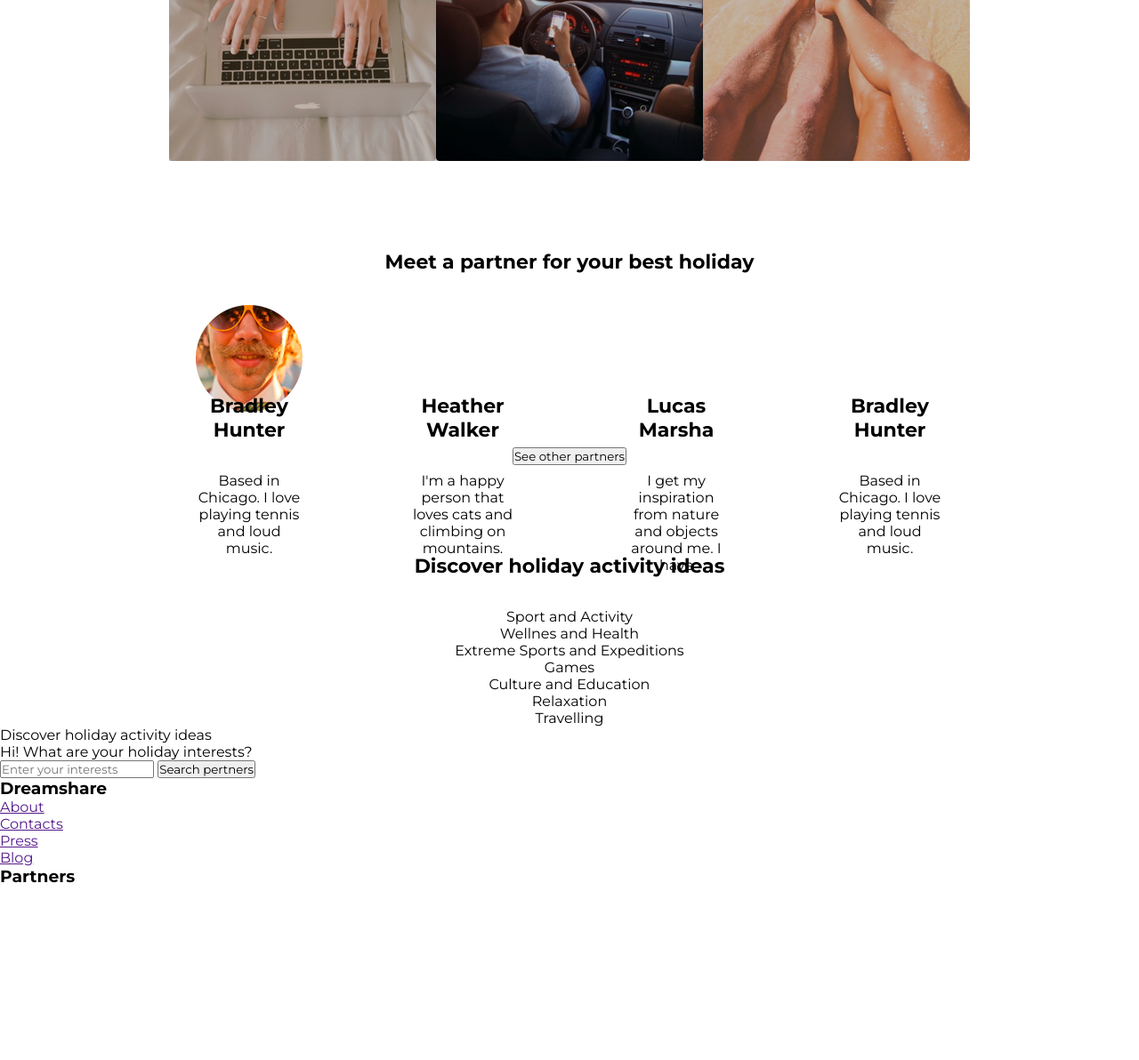
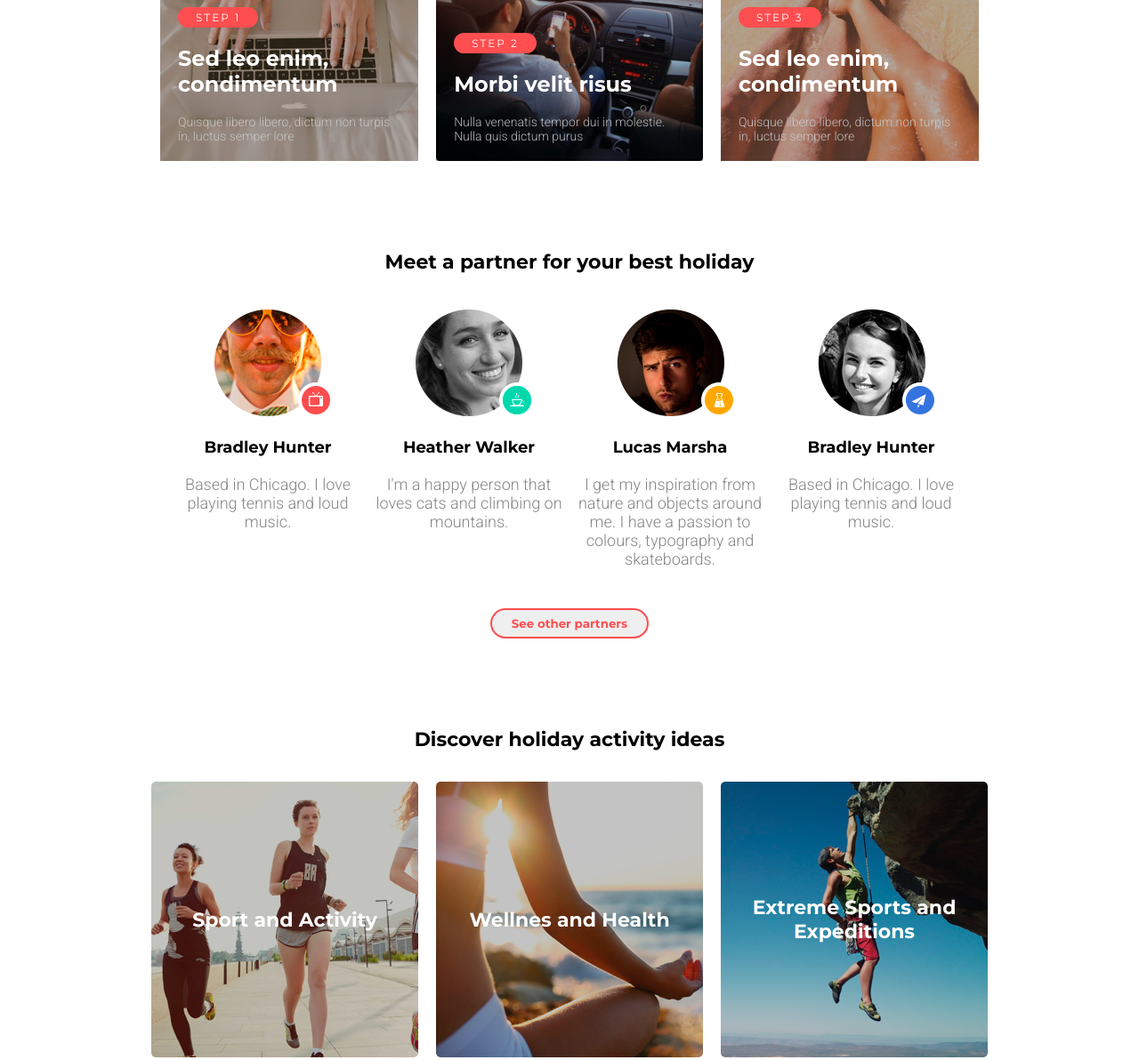
Before and after one commit to Tim-ru/bamMethodology, a plain HTML site: page index.html in a window 1280 px wide. Shown: the part 1080-2272 px from the top of the page at 89% size. Before the commit the page ends 2096 px from the top, so only its background shows below. Drawn offline with Linux system fonts and the light colour scheme.

Commit message:
added all style

```diff
--- a/css/style.css
+++ b/css/style.css
@@ -5,8 +5,12 @@
     font-family: 'Montserrat', sans-serif;
 }
 
+a,  a:visited {
+    text-decoration: none;
+}
+
 section {
-    max-width: 1200px;
+    max-width: 940px;
     margin: 0 auto;
     text-align: center;
 }
@@ -58,20 +62,11 @@ section {
     height: 100%;
 }
 
-.main__title {
-
-
-}
-
 .main__title-text {
     font-size: 52px;
     max-width: 600px;
     line-height: 60px;
     text-transform: uppercase;
-}
-
-.main__subtitle {
-
 }
 
 .main__subtitle-text {
@@ -83,7 +78,7 @@ section {
 
 .main__intro-button {
     font-size: 14px;
-    padding: 14px 22px;
+    padding: 10px 22px;
     border-radius: 24px;
     border: none;
     letter-spacing: 1px;
@@ -92,7 +87,7 @@ section {
     color: #fff;
 }
 
-.how-it-works__title, .partners__title, .activities__title  {
+.how-it-works__title, .partners__title, .activities__title, .form__title  {
     font-size: 22px;
     font-weight: bold;
     width: 100%;
@@ -106,47 +101,273 @@ section {
 }
 
 .how-it-works__step {
-    width: 300px;
     height: 400px;
     background-size: cover;
     color: #fff;
-}
-.how-it-works__step-number {
-    font-weight: bold;
-    font-size: 22px;
+    margin: 0 10px;
 }
 
-.shadow {
-    background-color:rgba(0, 0, 0, 0.245);
-    height: 100%;
+.how-it-works__step-wrapper {
+    height: 400px;
+    display: flex;
+    flex-direction: column;
+    justify-content: flex-end;
+    align-items: flex-start;
+    text-align: left;
+    padding: 20px;
+    background: rgba(0,0,0,0.3);
+}
+
+.how-it-works__step-number {
+    text-align: left;
+    text-transform: uppercase;
+    font-size: 12px;
+    letter-spacing: 2px;
+    background-color: rgb(255, 78, 80);
+    padding: 4px 20px;
+    border-radius: 20px;
+    font-weight: normal;
+    margin-bottom: 20px;
+}
+
+.how-it-works__step-title {
+    margin-bottom: 20px;
+    font-weight: bold;
+    font-size: 24px;
+}
+
+.how-it-works__step-subtitle {
+    font-weight: 300;
+    font-family: 'Roboto', sans-serif;
+    color: rgba(204, 204, 204, 0.905);
+    font-size: 14px;
 }
 
 .how-it-works__step:nth-child(1) {
     background:no-repeat center / contain url(../src/step1Bg.png);
+    background-size: cover;
 }
 
 .how-it-works__step:nth-child(2) {
     background:no-repeat center / contain url(../src/step2Bg.png);
+    background-size: cover;
 }
 
 .how-it-works__step:nth-child(3) {
     background:no-repeat center / contain url(../src/step3Bg.png);
+    background-size: cover;
 }
 
 .partners__items {
     display: flex;
     justify-content: center;
-    align-items: center;
     margin: 35px 0 40px;
 }
 
 .partners__item {
-    width: 120px;
-    height: 120px;
+    width: 226px;
     background-size: cover;
-    margin: 0 60px;
+    padding: 5px;
 }
 
-.partners__item:nth-child(1) {
-    background:no-repeat center / contain url(../src/partner1.png);
+.partners__image-container {
+    margin-bottom: 20px;
+    position: relative;
 }
+
+.partners__image-container::after {
+    position: absolute;
+    top: 82%;
+    left: 75%;
+    transform: translate(-50%,-50%);
+    content: '';
+    width: 40px;
+    height: 40px;
+}
+
+.partner1::after {
+    background-image: url('../src/partnerIcon1.png');
+}
+
+.partner2::after {
+    background-image: url('../src/partnerIcon2.png');
+}
+
+.partner3::after {
+    background-image: url('../src/partnerIcon3.png');
+}
+
+.partner4::after {
+    background-image: url('../src/partnerIcon4.png');
+}
+
+.partners__name {
+    font-size: 18px;
+    font-weight: bold;
+    margin-bottom: 20px;
+}
+
+.partners__subtitle {
+    font-size: 18px;
+    font-weight: 300;
+    font-family: 'Roboto', sans-serif;
+    color: rgba(133, 133, 133);
+}
+
+.partners__button {
+    border: 2px solid rgb(255, 78, 80);
+    border-radius: 30px;
+    padding: 7px 22px;
+    border-radius: 24px;
+    font-weight: bold;
+    color: rgb(255, 78, 80);
+}
+
+.activities__collage {
+    color: #fff;
+    display: flex;
+    flex-direction: column;
+}
+
+.activities__row {
+    display: flex;
+    justify-content: space-between;
+    height: 310px;
+    width: 100%;
+    margin-bottom: 20px;
+}
+
+.activities__card {
+    width: 100%;
+    border-radius: 5px;
+    display: flex;
+    justify-content: center;
+    align-items: center;
+    font-size: 22px;
+    font-weight: bold;
+}
+
+.card1 {
+    background: no-repeat center / contain url('../src/card1.png') ;
+    background-size: cover;
+    margin-right: 20px;
+}
+
+.card2 {
+    background: no-repeat center / contain url('../src/card2.png') ;
+    background-size: cover;
+    margin-right: 20px;
+}
+
+.card3 {
+    background: no-repeat center / contain url('../src/card3.png') ;
+    background-size: cover;
+}
+
+.card4 {
+    background: no-repeat center / contain url('../src/card4.png') ;
+    background-size: cover;
+    width: 300px;
+    margin-right: 20px;
+}
+
+.card5 {
+    background: no-repeat center / contain url('../src/card5.png') ;
+    background-size: cover;
+    flex: 2;
+}
+
+.card6 {
+    background: no-repeat center / contain url('../src/card6.png') ;
+    background-size: cover;
+    flex: 2;
+    margin-right: 20px;
+}
+
+.card7 {
+    background: no-repeat center / contain url('../src/card7.png') ;
+    background-size: cover;
+    width: 300px;
+}
+
+.form {
+    display: flex;
+    flex-direction: column;
+    align-items: center;
+    text-align: center;
+    margin-bottom: 100px;
+}
+
+.form__subtitle {
+    font-weight: 300;
+    font-family: 'Roboto', sans-serif;
+    font-size: 18px;
+    margin-bottom: 30px;
+}
+
+.form__input {
+    font-size: 14px;
+    padding: 8px 10px;
+    font-weight: 300;
+    font-family: 'Roboto', sans-serif;
+    margin-right: 10px;
+}
+
+.form__button {
+    font-size: 14px;
+    padding: 10px 25px;
+    border-radius: 24px;
+    border: none;
+    letter-spacing: 1px;
+    font-weight: bold;
+    background-color: rgb(255, 78, 80);
+    color: #fff;
+}
+
+.footer__hr {
+    content: '';
+    display: block;
+    width: 100vw;
+    height: 4px;
+    background-color: rgb(255, 78, 80);
+    margin-bottom: 40px;
+}
+
+
+.footer__wrapper {
+    display: flex;
+    justify-content: space-around;
+}
+
+.footer__logo-text {
+    color: rgb(255, 78, 80);
+    font-weight: bold;
+    font-size: 22px;
+    text-transform: uppercase;
+}
+
+.footer__links {
+    list-style: none;
+}
+
+.footer__list-title {
+    font-weight: bold;
+    font-size: 18px;
+    margin-bottom: 20px;
+}
+
+.footer__links-item {
+    margin-bottom: 10px;
+}
+
+.footer__icon {
+    text-align: right;
+    text-transform: uppercase;
+    font-size: 14px;
+    font-weight: bold;
+    color: rgb(204, 204, 204);
+}
+
+.footer__icon-text {
+    margin-bottom: 10px;
+}
--- a/index.html
+++ b/index.html
@@ -13,6 +13,7 @@
         rel="stylesheet">
     <link href="https://fonts.googleapis.com/css2?family=Roboto:wght@300&display=swap" rel="stylesheet">
     <link href="https://fonts.googleapis.com/css2?family=Roboto:wght@100;300&display=swap" rel="stylesheet">
+
 </head>
 
 <body>
@@ -41,8 +42,8 @@
         <div class="how-it-works__title">How Dreamshare works?</div>
         <div class="how-it-works__steps">
             <div class="how-it-works__step">
-                <div class="shadow">
-                    <div class="how-it-works__step-number">1</div>
+                <div class="how-it-works__step-wrapper">
+                    <div class="how-it-works__step-number">Step 1</div>
                     <div class="how-it-works__step-title">
                         Sed leo enim, condimentum
                     </div>
@@ -52,8 +53,8 @@
                 </div>
             </div>
             <div class="how-it-works__step">
-                <div class="shadow">
-                    <div class="how-it-works__step-number">2</div>
+                <div class="how-it-works__step-wrapper">
+                    <div class="how-it-works__step-number">Step 2</div>
                     <div class="how-it-works__step-title">
                         Morbi velit risus
                     </div>
@@ -64,8 +65,8 @@
 
             </div>
             <div class="how-it-works__step">
-                <div class="shadow">
-                    <div class="how-it-works__step-number">3</div>
+                <div class="how-it-works__step-wrapper">
+                    <div class="how-it-works__step-number">Step 3</div>
                     <div class="how-it-works__step-title">
                         Sed leo enim, condimentum
                     </div>
@@ -81,36 +82,36 @@
         <div class="partners__title">Meet a partner for your best holiday</div>
         <div class="partners__items">
             <div class="partners__item">
-                <div class="partners__image-container">
-                    <div class="partners__image"></div>
+                <div class="partner1 partners__image-container">
+                    <img src="./src/partner1.png" class="partners__image">
                 </div>
-                <div class="partners__title">Bradley Hunter</div>
+                <div class="partners__name">Bradley Hunter</div>
+                <div class="partners__subtitle">Based in Chicago. I love playing tennis and loud music.</div>
+            </div>
+            <div class="partners__item">
+                <div class="partner2 partners__image-container">
+                    <img src="./src/partner2.png" class="partners__image">
+                </div>
+                <div class="partners__name">Heather Walker</div>
+                <div class="partners__subtitle">I'm a happy person that loves cats and climbing on mountains. </div>
+            </div>
+            <div class="partners__item">
+                <div class="partner3 partners__image-container">
+                    <img src="./src/partner3.png" class="partners__image">
+                </div>
+                <div class="partners__name">Lucas Marsha</div>
                 <div class="partners__subtitle">
-                    <span>
-                        Based in Chicago. I love playing tennis and loud music.
-                    </span>
+                    I get my inspiration from nature and objects around me. I have a passion to colours, typography and
+                    skateboards.
                 </div>
             </div>
             <div class="partners__item">
-                <div class="partners__image-container">
-                    <div class="partners__image"></div>
+                <div class="partner4 partners__image-container">
+                    <img src="./src/partner4.png" class="partners__image">
                 </div>
-                <div class="partners__title">Heather Walker</div>
-                <div class="partners__subtitle">I'm a happy person that loves cats and climbing on mountains. </div>
+                <div class="partners__name">Bradley Hunter</div>
+                <div class="partners__subtitle">Based in Chicago. I love playing tennis and loud music.</div>
             </div>
-            <div class="partners__item">
-                <div class="partners__image-container">
-                    <div class="partners__image"></div>
-                </div>
-                <div class="partners__title">Lucas Marsha</div>
-                <div class="partners__subtitle">I get my inspiration from nature and objects around me. I have </div>
-            </div>
-            <div class="partners__item">
-                <div class="partners__image-container">
-                    <div class="partners__image"></div>
-                </div>
-                <div class="partners__title">Bradley Hunter</div>
-                <div class="partners__subtitle">Based in Chicago. I love playing tennis and loud music.</div>
         </div>
         </div>
         <button class="partners__button">See other partners</button>
@@ -120,17 +121,31 @@
         <div class="activities__title">Discover holiday activity ideas</div>
         <div class="activities__collage">
             <div class="activities__row">
-                <div class="activities__card">Sport and Activity</div>
-                <div class="activities__card">Wellnes and Health</div>
-                <div class="activities__card">Extreme Sports and Expeditions</div>
+                <div class="activities__card card1">
+                    <span>Sport and Activity</span>
+                </div>
+                <div class="activities__card card2">
+                    <span>Wellnes and Health</span>
+                </div>
+                <div class="activities__card card3">
+                    <span>Extreme Sports and Expeditions</span>
+                </div>
             </div>
             <div class="activities__row">
-                <div class="activities__card">Games</div>
-                <div class="activities__card">Culture and Education</div>
+                <div class="activities__card card4">
+                    <span>Games</span>
+                </div>
+                <div class="activities__card card5">
+                    <span>Culture and Education</span>
+                </div>
             </div>
             <div class="activities__row">
-                <div class="activities__card">Relaxation</div>
-                <div class="activities__card">Travelling</div>
+                <div class="activities__card card6">
+                    <span>Relaxation</span>
+                </div>
+                <div class="activities__card card7">
+                    <span>Travelling</span>
+                </div>
             </div>
         </div>
     </section>
@@ -138,14 +153,19 @@
     <form action="" class="form">
         <div class="form__title">Discover holiday activity ideas</div>
         <div class="form__subtitle">Hi! What are your holiday interests?</div>
+        <div class="form_search-form">
             <input type="text" class="form__input" placeholder="Enter your interests">
             <button class="form__button">Search pertners</button>
+        </div>
     </form>
     <footer class="footer">
+        <hr class="footer__hr">
+        <div class="footer__wrapper">
             <div class="footer__logo">
                 <h3 class="footer__logo-text">Dreamshare</h3>
             </div>
             <ul class="footer__links">
+                <p class="footer__list-title">Company</p>
                 <li class="footer__links-item"><a href="">About</a></li>
                 <li class="footer__links-item"><a href="">Contacts</a></li>
                 <li class="footer__links-item"><a href="">Press</a></li>
@@ -155,8 +175,11 @@
                 <h3 class="footer__partners">Partners</h3>
             </div>
             <div class="footer__icon">
-            <img class="footer__icon-image" src="" alt="">
+                <p class="footer__icon-text">Designed by</p>
+                <img class="footer__icon-image" src="./src/designBy.png" alt="">
             </div>
+        </div>
+
     </footer>
 </body>
 
```
Also changed, not shown: src/card1.png (added), src/card2.png (added), src/card3.png (added), src/card4.png (added), src/card5.png (added), src/card6.png (added), src/card7.png (added), src/designBy.png (added), src/partner2.png (added), src/partner3.png (added), src/partner4.png (added), src/partnerIcon1.png (added), src/partnerIcon2.png (added), src/partnerIcon3.png (added), 1 more files. Lines whose indentation alone changed are shown as unchanged.
